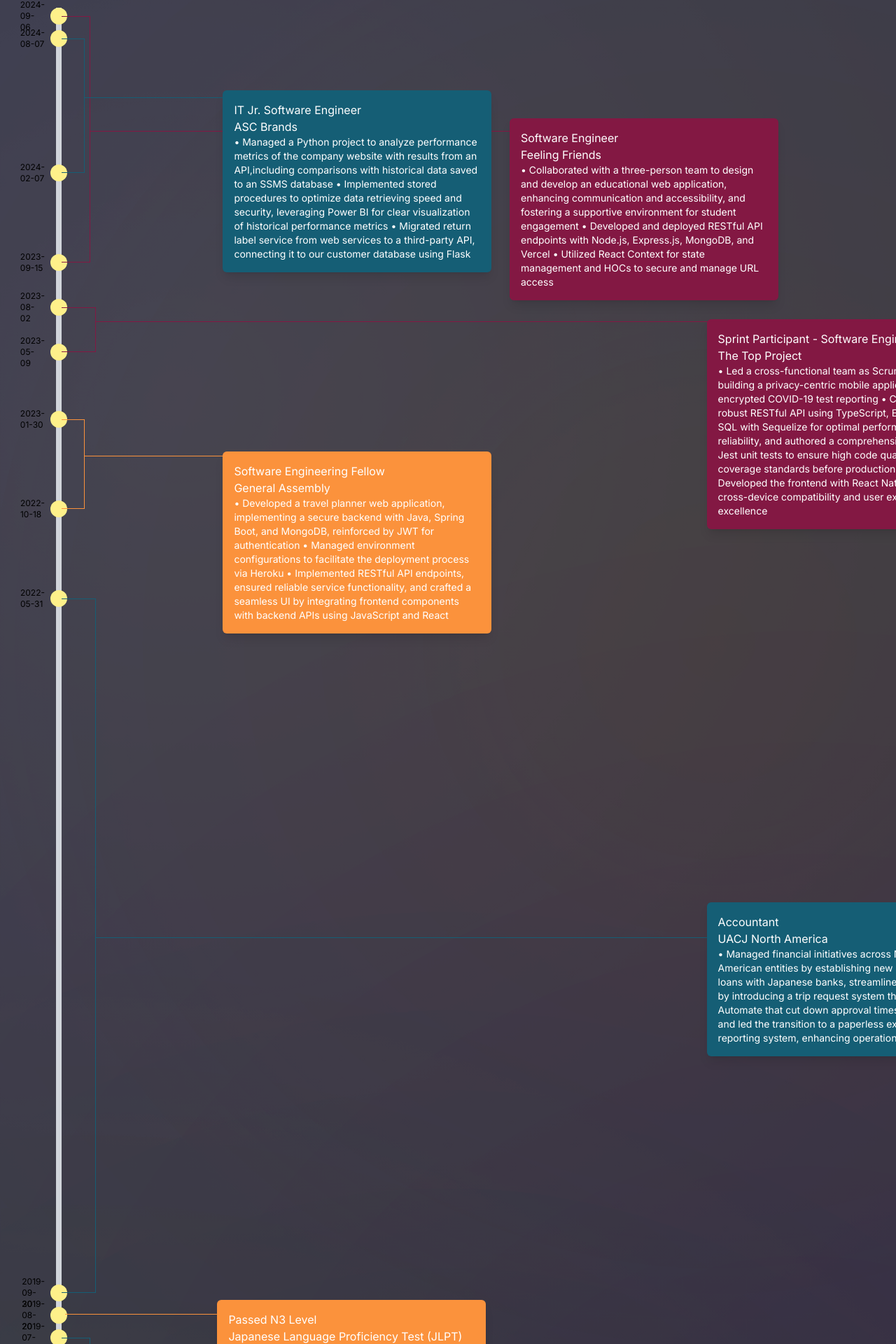
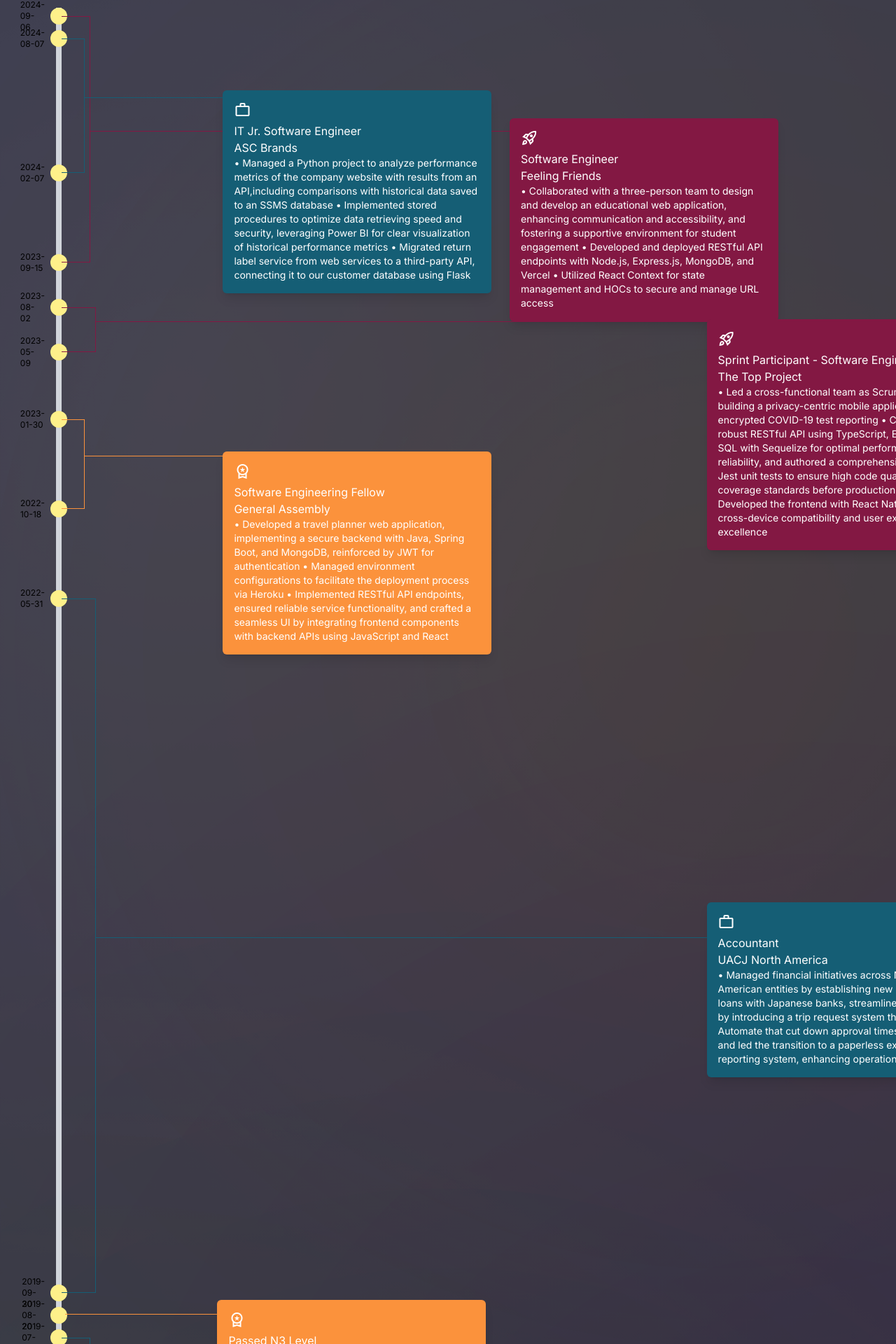
Before and after one commit to agrimes23/PortfolioSoftwareEngineer, a Next.js app: page /experience in a window 1280 px wide. Shown: the part 133-2053 px from the top of the page at 70% size. Built offline with nearby package versions, Linux system fonts and the light colour scheme.

Commit message:
icons have been added

```diff
--- a/src/app/components/Timeline.tsx
+++ b/src/app/components/Timeline.tsx
@@ -6,6 +6,7 @@
 const events = [
   {
     eventColor: "bg-cyan-800",
+    eventType: "job",
     startDate: "2016-01-08",
     endDate: "2017-06-01",
     title: "Accountant, Internship",
@@ -14,6 +15,7 @@
   },
   {
     eventColor: "bg-cyan-800",
+    eventType: "job",
     startDate: "2016-07-01",
     endDate: "2017-07-01",
     title: "English Teacher",
@@ -22,6 +24,7 @@
   },
   {
     eventColor: "bg-orange-400",
+    eventType: "certificate",
     startDate: "2016-06-01",
     endDate: "2016-06-01",
     title: "TEFL Certificate",
@@ -30,6 +33,7 @@
   },
   {
     eventColor: "bg-orange-400",
+    eventType: "certificate",
     startDate: "2019-08-20",
     endDate: "2019-08-20",
     title: "Passed N3 Level",
@@ -38,6 +42,7 @@
   },
   {
     eventColor: "bg-cyan-800",
+    eventType: "job",
     startDate: "2017-07-20",
     endDate: "2019-07-20",
     title: "Assistant Language Teacher with JET Program",
@@ -46,6 +51,7 @@
   },
   {
     eventColor: "bg-cyan-800",
+    eventType: "job",
     startDate: "2019-09-30",
     endDate: "2022-05-31",
     title: "Accountant",
@@ -54,6 +60,7 @@
   },
   {
     eventColor: "bg-orange-400",
+    eventType: "certificate",
     startDate: "2022-10-18",
     endDate: "2023-01-30",
     title: "Software Engineering Fellow",
@@ -62,6 +69,7 @@
   },
   {
     eventColor: "bg-pink-900",
+    eventType: "group project",
     startDate: "2023-09-15",
     endDate: dayjs().format("YYYY-MM-DD"),
     title: "Software Engineer",
@@ -70,6 +78,7 @@
   },
   {
     eventColor: "bg-pink-900",
+    eventType: "group project",
     startDate: "2023-05-09",
     endDate: "2023-08-02",
     title: "Sprint Participant - Software Engineer",
@@ -78,6 +87,7 @@
   },
   {
     eventColor: "bg-cyan-800",
+    eventType: "job",
     startDate: "2024-02-07",
     endDate: "2024-08-07",
     title: "IT Jr. Software Engineer",
--- a/src/app/components/TimelineBracket.tsx
+++ b/src/app/components/TimelineBracket.tsx
@@ -3,6 +3,7 @@
 interface TimelineBracketProps {
   event: {
     eventColor: string;
+    eventType: string;
     startDate: string;
     endDate: string;
     title: string;
@@ -75,6 +76,15 @@
             className={`absolute ${event.eventColor} text-white p-4 rounded-md w-96 shadow-lg transition-transform duration-100 group-hover:scale-125 ${boxPosition}`}
             style={{ top: `${startPercentage - 0.3}%` }} // Adjust position slightly for better alignment
           >
+            {event.eventType === "job" ? (
+              <span className="material-symbols-outlined">work</span>
+            ) : event.eventType === "certificate" ? (
+              <span className="material-symbols-outlined">
+                workspace_premium
+              </span>
+            ) : (
+              <span className="material-symbols-outlined">rocket_launch</span>
+            )}
             <h3>{event.title}</h3>
             <h3>{event.company}</h3>
             <p className="text-sm">{event.description}</p>
@@ -144,6 +154,17 @@
                 className={`absolute ${event.eventColor} text-white p-4 rounded-md w-96 shadow-lg transition-transform duration-100 group-hover:scale-125 ${boxPosition}`}
                 style={{ top: `45%` }}
               >
+                {event.eventType === "job" ? (
+                  <span className="material-symbols-outlined">work</span>
+                ) : event.eventType === "certificate" ? (
+                  <span className="material-symbols-outlined">
+                    workspace_premium
+                  </span>
+                ) : (
+                  <span className="material-symbols-outlined">
+                    rocket_launch
+                  </span>
+                )}
                 <h3>{event.title}</h3>
                 <h3>{event.company}</h3>
                 <p className="text-sm">{event.description}</p>
```
